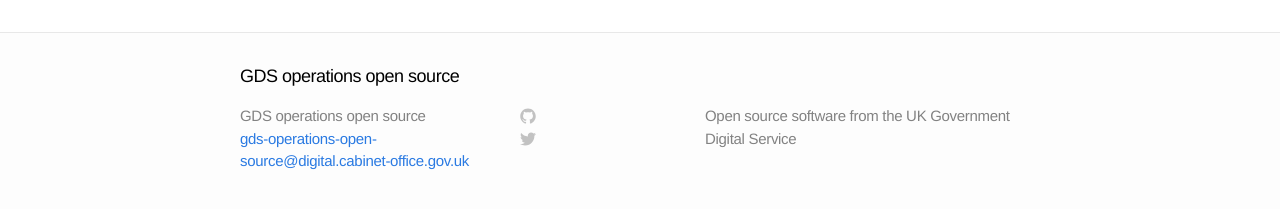
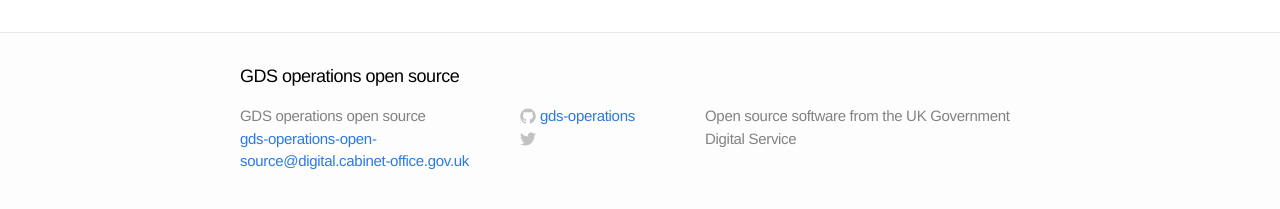
Before and after one commit to alphagov/gds-operations.github.io, a Jekyll site: the page built from about.md, in a window 1280 px wide. Shown: the part 338-547 px from the top of the page. Built offline with Jekyll 4.4.1, drawn with Linux system fonts in a browser that asks for light colours; Markdown is read by kramdown in place of the engine named in the settings.

Commit message:
Change GitHub link
Change the GitHub link to link to our GitHub organisation, and update
the class of the `<span>` tag so that it remains semantically correct.

```diff
--- a/_config.yml
+++ b/_config.yml
@@ -4,6 +4,7 @@ email: gds-operations-open-source@digital.cabinet-office.gov.uk
 description: "Open source software from the UK Government Digital Service"
 baseurl: ""
 url: "https://github.com/gds-operations"
+github_org: gds-operations
 
 # Build settings
 markdown: redcarpet
--- a/_includes/footer.html
+++ b/_includes/footer.html
@@ -14,7 +14,7 @@
     <div class="footer-col-2 column">
       <ul>
         <li>
-          <a href="https://github.com/{{ site.username }}">
+          <a href="https://github.com/{{ site.github_org }}">
             <span class="icon github">
               <svg version="1.1" class="github-icon-svg" xmlns="http://www.w3.org/2000/svg" xmlns:xlink="http://www.w3.org/1999/xlink" x="0px" y="0px"
                  viewBox="0 0 16 16" enable-background="new 0 0 16 16" xml:space="preserve">
@@ -29,7 +29,7 @@
                 c0,0.208,0.14,0.449,0.534,0.373c3.081-1.028,5.302-3.935,5.302-7.362C15.76,3.906,12.285,0.431,7.999,0.431z"/>
               </svg>
             </span>
-            <span class="username">{{ site.username }}</span>
+            <span class="org">{{ site.github_org }}</span>
           </a>
         </li>
         <li>
```
